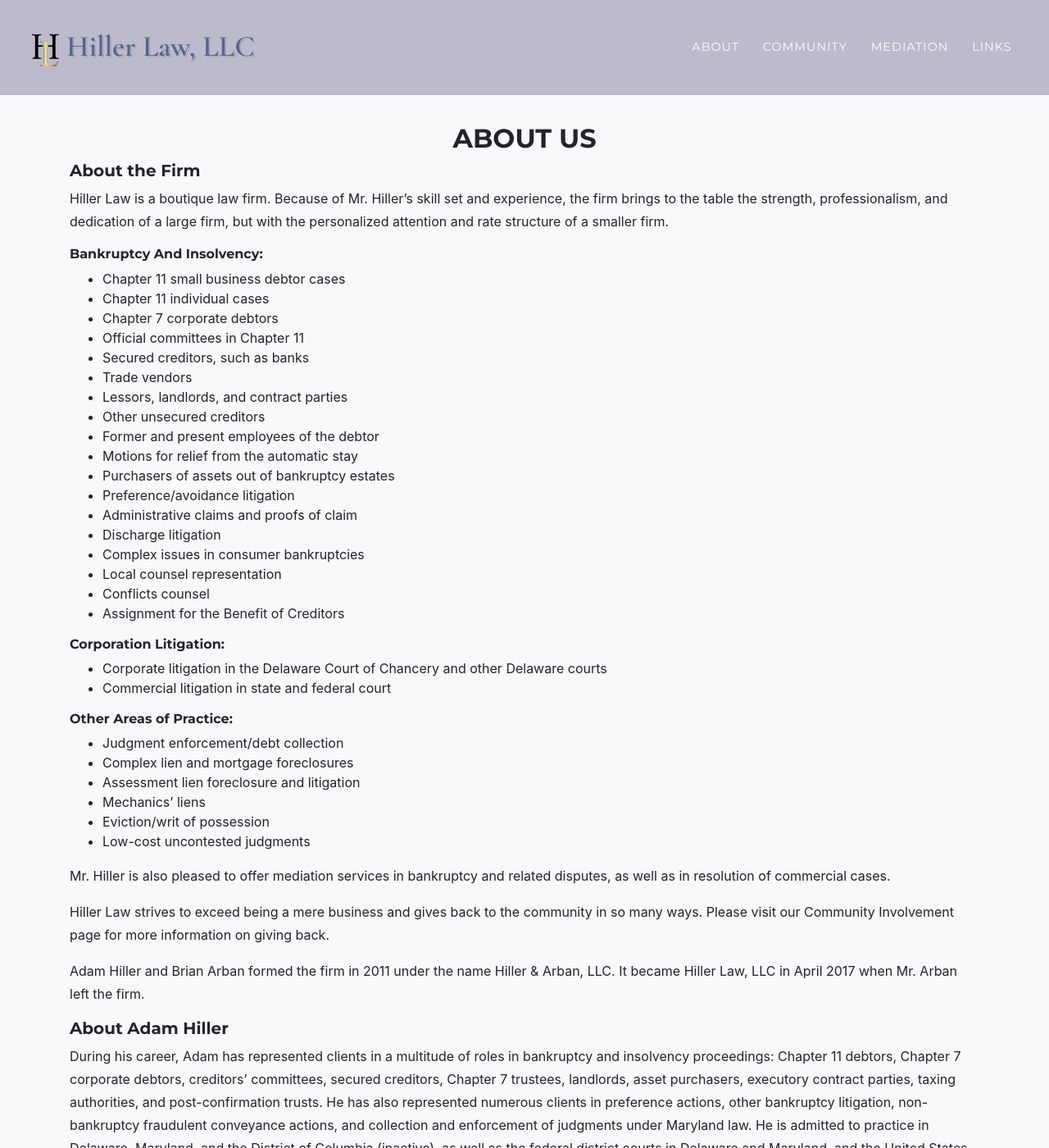
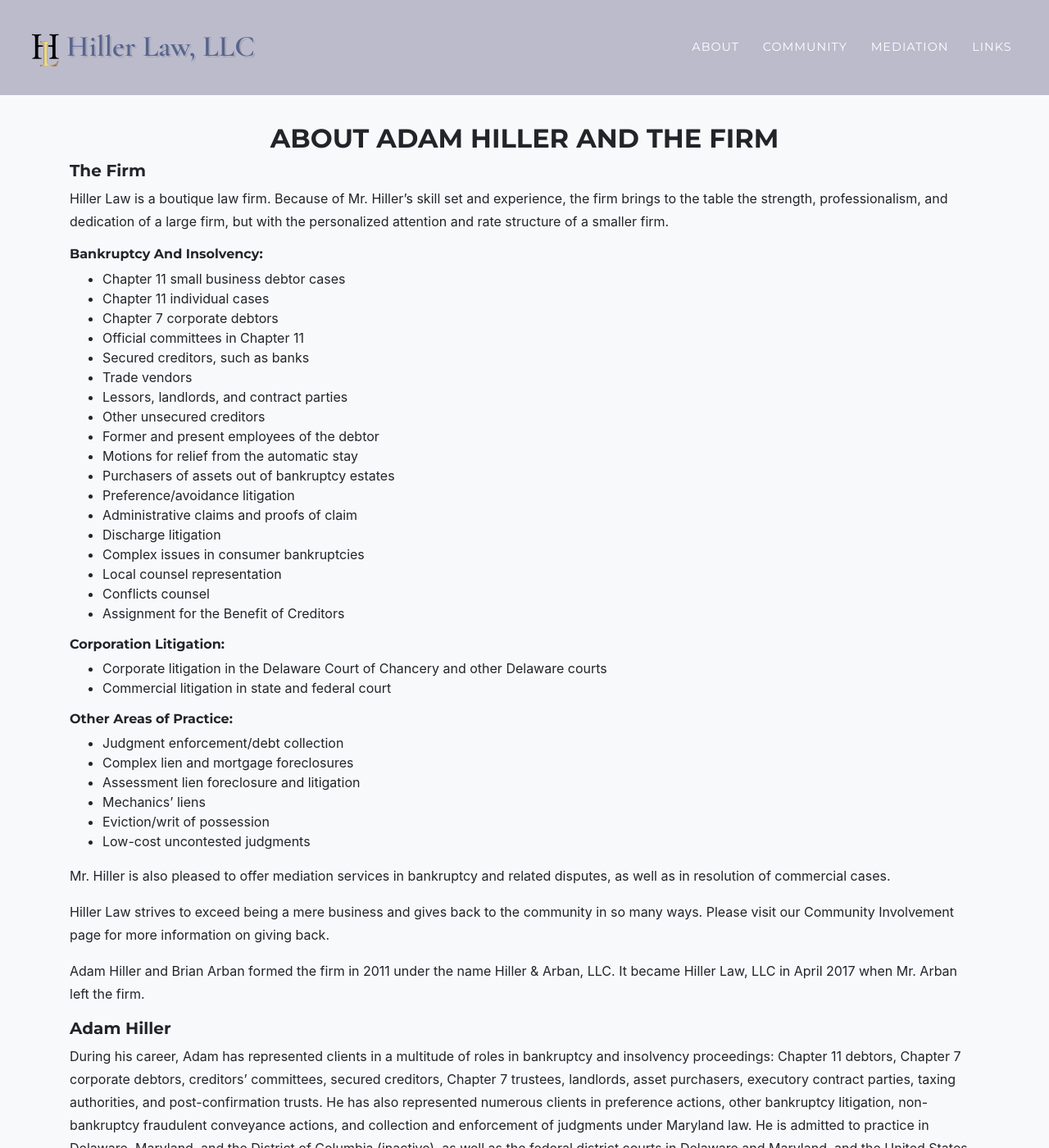
Before and after one commit to raviriley/agency-jekyll-theme, a Jekyll site: the page built from about.md, in a window 1280 px wide and 1400 px high. Shown: the whole window at 82% size. Built offline with Jekyll 4.4.1, drawn with Linux system fonts in a browser that asks for light colours; some web fonts are replaced.

Commit message:
Corrections from Adam for about page

```diff
--- a/about.md
+++ b/about.md
@@ -1,10 +1,10 @@
 ---
 layout: page
-title: About Us
+title: About Adam Hiller And The Firm
 background: grey
 permalink: /about
 ---
-### About the Firm
+### The Firm
 Hiller Law is a boutique law firm. Because of Mr. Hiller’s skill set and experience, the firm brings to the table the strength, professionalism, and dedication of a large firm, but with the personalized attention and rate structure of a smaller firm.
 
 #### Bankruptcy And Insolvency:
@@ -46,7 +46,7 @@ Hiller Law strives to exceed being a mere business and gives back to the communi
 Adam Hiller and Brian Arban formed the firm in 2011 under the name Hiller & Arban, LLC. It became Hiller Law, LLC in April 2017 when Mr. Arban left the firm.
 
 
-### About Adam Hiller
+### Adam Hiller
 During his career, Adam has represented clients in a multitude of roles in bankruptcy and insolvency proceedings: Chapter 11 debtors, Chapter 7 corporate debtors, creditors’ committees, secured creditors, Chapter 7 trustees, landlords, asset purchasers, executory contract parties, taxing authorities, and post-confirmation trusts. He has also represented numerous clients in preference actions, other bankruptcy litigation, non-bankruptcy fraudulent conveyance actions, and collection and enforcement of judgments under Maryland law. He is admitted to practice in Delaware, Maryland, and the District of Columbia (inactive), as well as the federal district courts in Delaware and Maryland, and the United States Courts of Appeals for the Third Circuit and Fourth Circuit.
 
 Adam began his legal career as a law clerk to the Honorable E. Stephen Derby, a judge (now retired) for the United States Bankruptcy Court for the District of Maryland. Following his clerkship, he joined the firm of Tydings & Rosenberg LLP in Baltimore, Maryland, where he practiced primarily Chapter 11 bankruptcy law and non-bankruptcy collections. He then moved to Delaware and became an associate in the Bankruptcy and Restructuring Group of Pepper Hamilton LLP for approximately seven years. Thereafter, he opened the Wilmington, Delaware office of Draper & Goldberg, PLLC (which later became Atlantic Law Group, LLC), where he continued his commercial bankruptcy practice while assisting with the firm’s foreclosure and consumer bankruptcy practice. He joined Pinckney, Harris & Weidinger, LLC as a member in 2009, until opening Hiller Law in 2011 (under its prior name).
```
